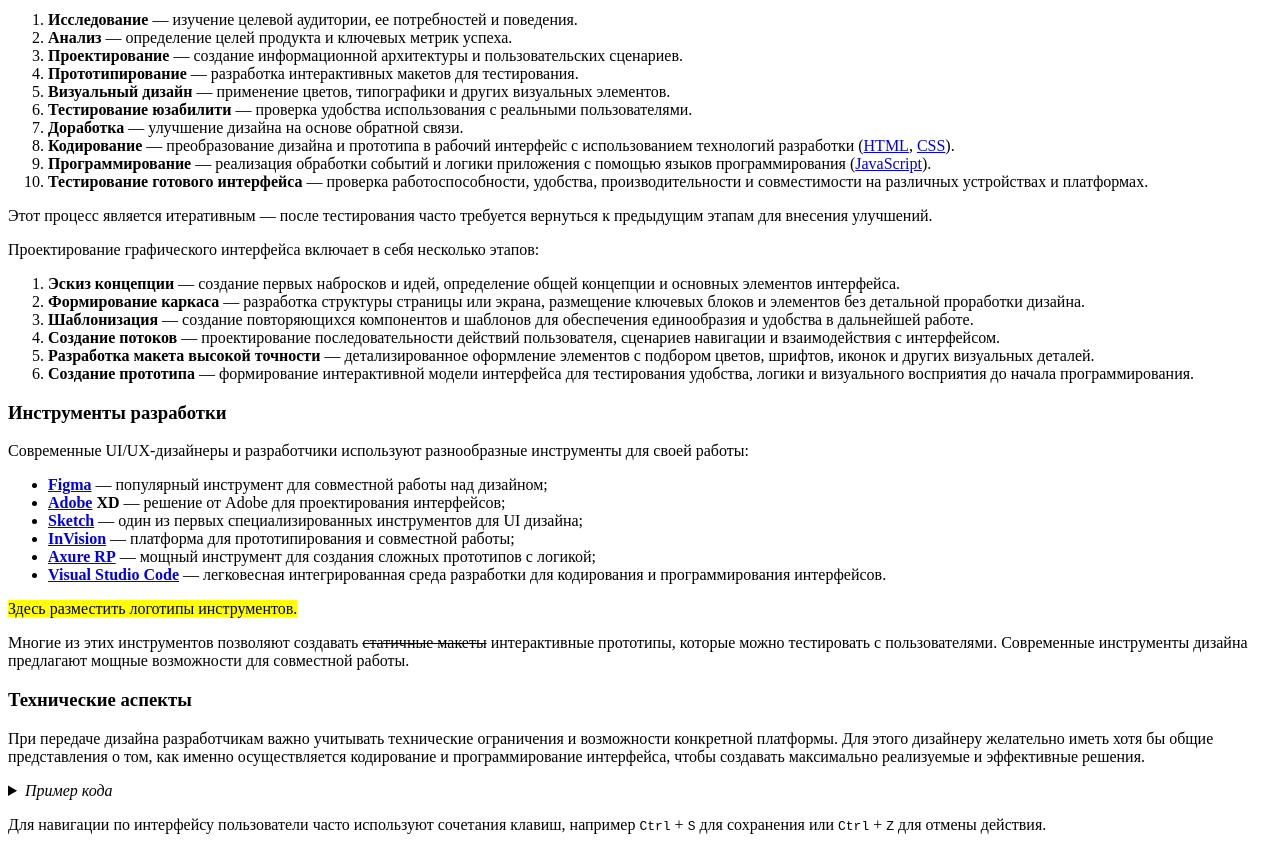
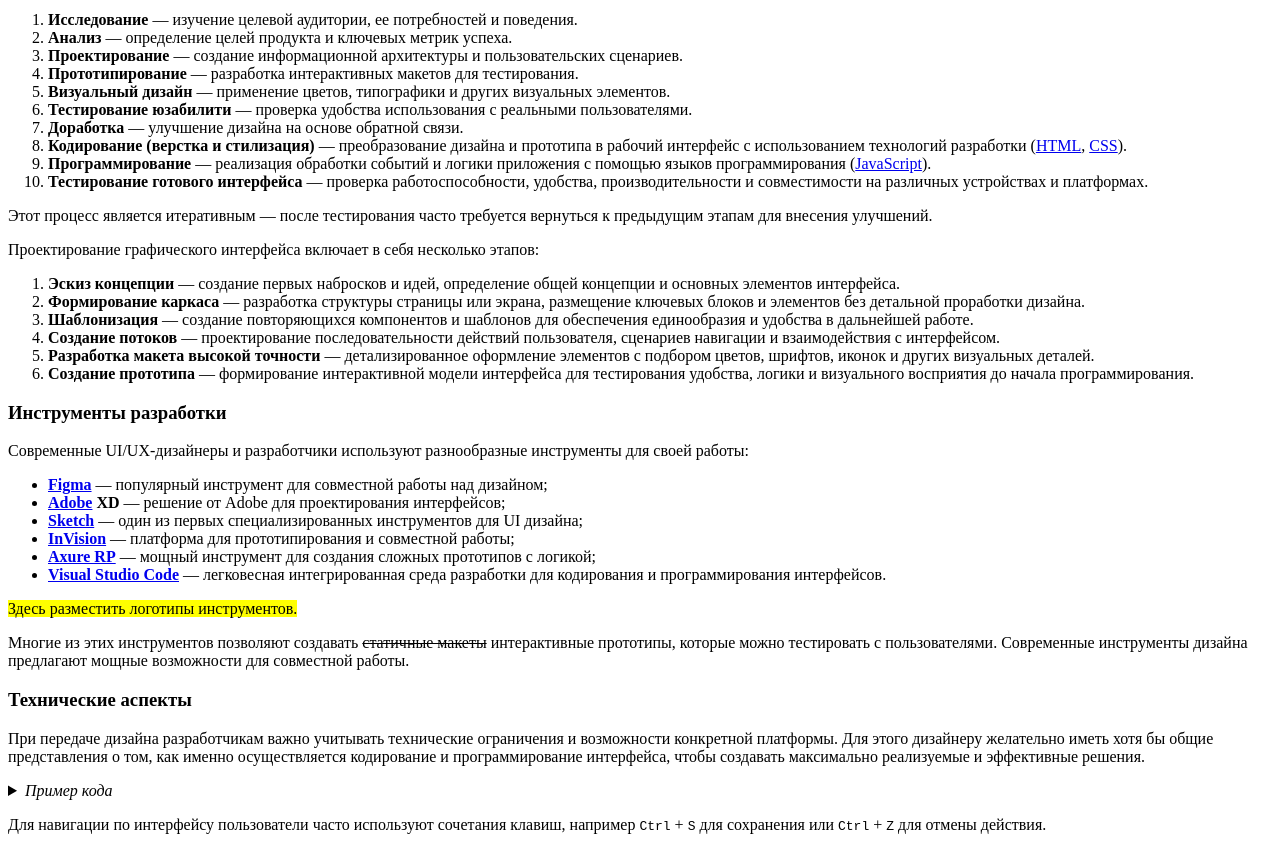
Before and after one commit to edu-top/68c8071d63e4ad8e0adf4601, a plain HTML site: page samples/02_VisualElements/index.html in a window 1280 px wide. Shown: the part 3240-4087 px from the top of the page. Drawn offline with Linux system fonts and the light colour scheme.

Commit message:
feat: expand coding item

```diff
--- a/samples/02_VisualElements/index.html
+++ b/samples/02_VisualElements/index.html
@@ -286,7 +286,7 @@
     <li><strong>Визуальный дизайн</strong> — применение цветов, типографики и других визуальных элементов.</li>
     <li><strong>Тестирование юзабилити</strong> — проверка удобства использования с реальными пользователями.</li>
     <li><strong>Доработка</strong> — улучшение дизайна на основе обратной связи.</li>
-    <li><strong>Кодирование</strong> — преобразование дизайна и прототипа в рабочий интерфейс с использованием технологий разработки (<a href="#html-def">HTML</a>, <a href="#css-def">CSS</a>).</li>
+    <li><strong>Кодирование (верстка и стилизация)</strong> — преобразование дизайна и прототипа в рабочий интерфейс с использованием технологий разработки (<a href="#html-def">HTML</a>, <a href="#css-def">CSS</a>).</li>
     <li><strong>Программирование</strong> — реализация обработки событий и логики приложения с помощью языков программирования (<a href="#js-def">JavaScript</a>).</li>
     <li><strong>Тестирование готового интерфейса</strong> — проверка работоспособности, удобства, производительности и совместимости на различных устройствах и платформах.</li>
 </ol>
```
